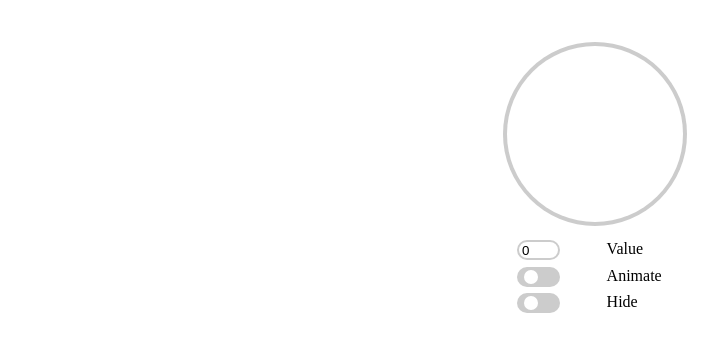
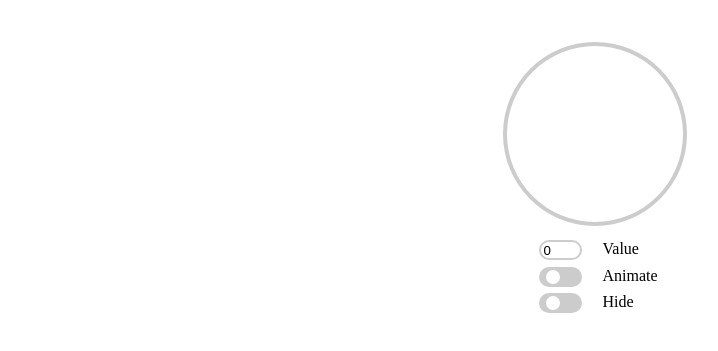
Before and after one commit to whereismysoft/whereismysoft.github.io, a plain HTML site: page index.html in a window 1280 px wide. Shown: the part 105-456 px from the top of the page, without its empty margins (45-763 px from the left). Drawn offline with Linux system fonts and the light colour scheme.

Commit message:
11th Progres Circle commit

```diff
--- a/style.css
+++ b/style.css
@@ -23,9 +23,10 @@ h1{
 .input-box{
 	display: inline-flex !important;
 	margin-bottom: 9%;
+	margin-left: 50%;
 }
 .paragraph{
-	margin: 0 0 0 7% !important;
+	margin: 0 0 0 5% !important;
 	position: absolute;
 }
 
```
